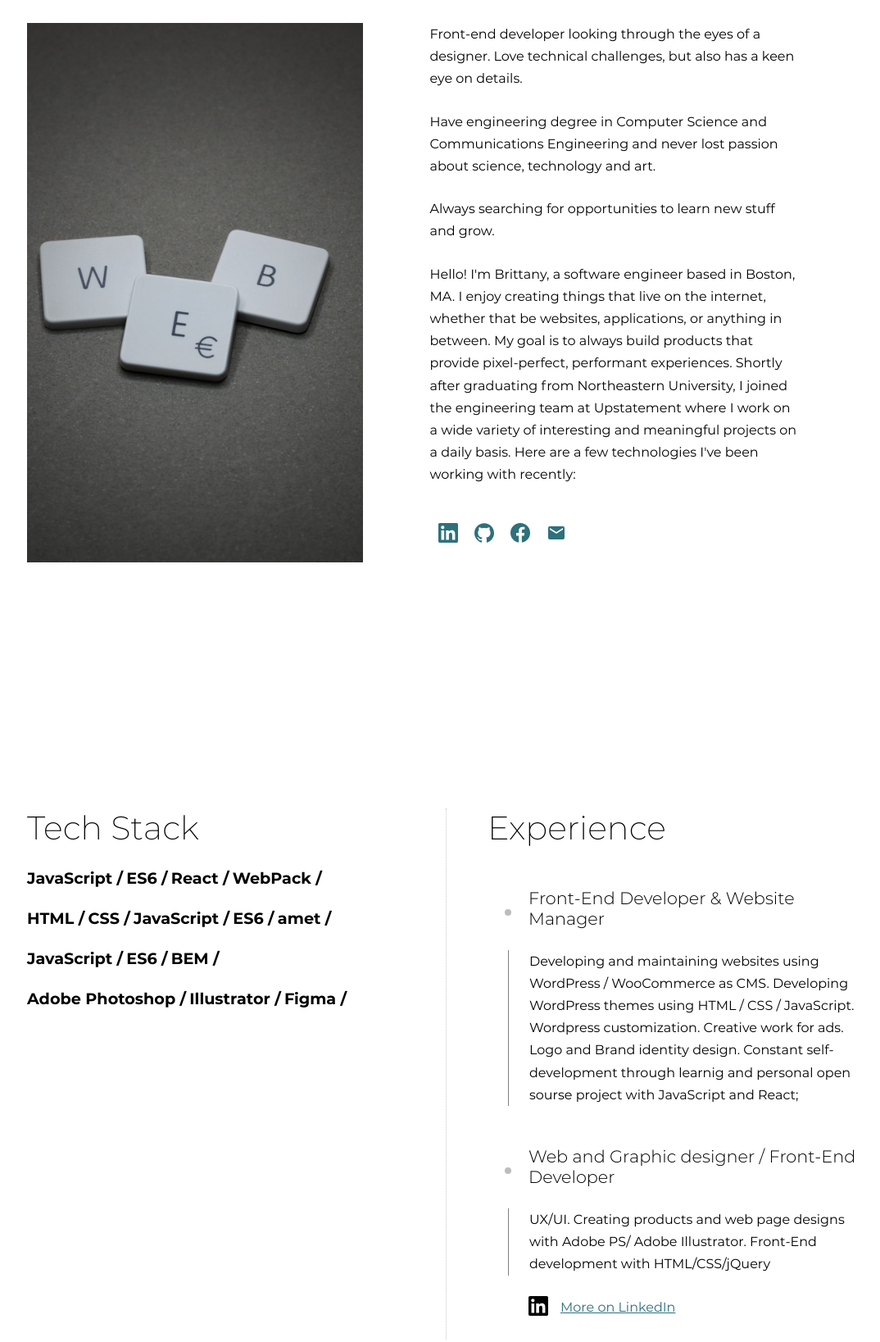
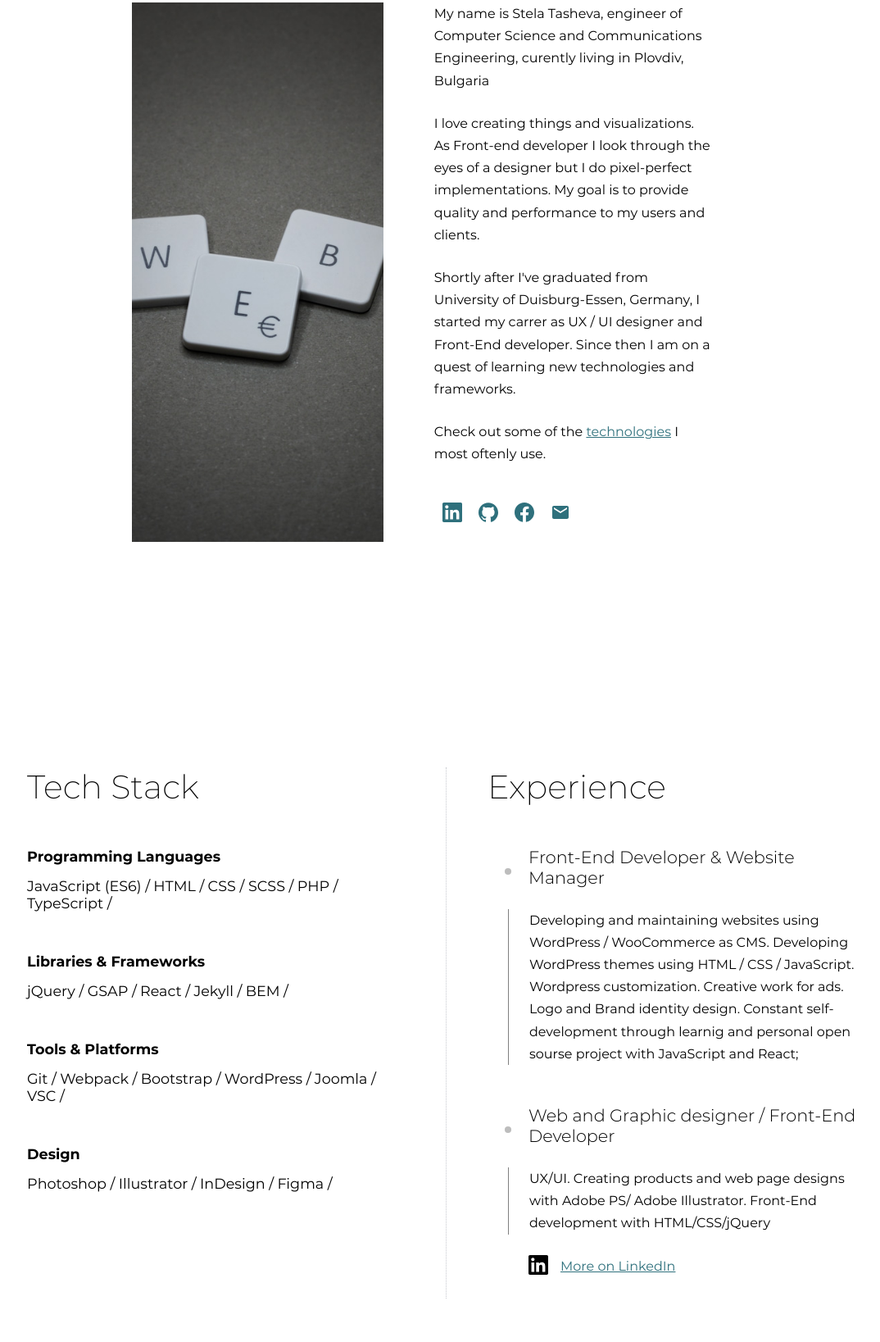
Before and after one commit to tangratannakra/online-portfolio, a website built with webpack: page src/index.html in a window 1280 px wide. Shown: the part 1045-2682 px from the top of the page at 82% size, without its empty margins (95-1169 px from the left). Built offline with nearby package versions, Linux system fonts and the light colour scheme.

Commit message:
fixed content and styling of about section and tech stack section

```diff
--- a/src/index.html
+++ b/src/index.html
@@ -188,7 +188,7 @@
                 </svg></a>
             </div>
             <div class="social-icon__item">
-              <a href="https://www.facebook.com/tangratannakra" target="_blank">
+              <a href="mailto:someone@yoursite.com?subject=Mail from Portfolio Site" target="_blank">
                 <svg xmlns="http://www.w3.org/2000/svg" height="24" viewBox="0 0 24 24" width="24">
                   <title>mail icon</title>
                   <path
@@ -205,7 +205,7 @@
     </div>
 
     <main>
-      <div id="bio" class="section section--big">
+      <div id="bio" class="section section--middle">
         <div class="section__title">
           <h1>About me</h1>
         </div>
@@ -215,26 +215,15 @@
             <!-- <img src="src/img/bio.jpg" alt="personal avatar"> -->
           </div>
           <div class=about-me__content>
-
-            <p>Front-end developer looking through the eyes of a designer. Love technical
-              challenges,
-              but also has a
-              keen eye on details.</p>
-            <p>Have engineering degree in Computer Science and Communications Engineering and never
-              lost passion about science, technology and art. </p>
-            <p>Always searching for opportunities to learn new stuff and grow.</p>
-            <p>
-              Hello! I'm Brittany, a software engineer based in Boston, MA.
-
-              I enjoy creating things that live on the internet, whether that be websites, applications, or anything in
-              between. My goal is to always build products that provide pixel-perfect, performant experiences.
-
-              Shortly after graduating from Northeastern University, I joined the engineering team at Upstatement where
-              I work on a wide variety of interesting and meaningful projects on a daily basis.
-
-              Here are a few technologies I've been working with recently:
+            <p>My name is Stela Tasheva, engineer of Computer Science and Communications Engineering, curently living in
+              Plovdiv, Bulgaria</p>
+            <p>I love creating things and visualizations. As Front-end developer I look through the eyes of a designer
+              but I do pixel-perfect implementations. My goal is to provide quality and performance to my users and
+              clients.</p>
+            <p>Shortly after I've graduated from University of Duisburg-Essen, Germany, I started my carrer as UX / UI
+              designer and Front-End developer. Since then I am on a quest of learning new technologies and frameworks.
             </p>
-
+            <p>Check out some of the <a href="#experience">technologies</a> I most oftenly use.</p>
             <div class="social-icon">
               <div class="social-icon__container">
                 <div class="social-icon__item">
@@ -260,7 +249,7 @@
                     </svg></a>
                 </div>
                 <div class="social-icon__item">
-                  <a href="https://www.facebook.com/tangratannakra" target="_blank">
+                  <a href="mailto:someone@yoursite.com?subject=Mail from Portfolio Site" target="_blank">
                     <svg xmlns="http://www.w3.org/2000/svg" height="24" viewBox="0 0 24 24" width="24">
                       <title>mail icon</title>
                       <path
@@ -280,24 +269,35 @@
             <h1>Tech Stack</h1>
             <ul class="tech-stack__ul">
               <ul>
-                <li>JavaScript</li>
-                <li>ES6</li>
-                <li>React</li>
-                <li>WebPack</li>
+                <li class="tech-stack__ul--title">Programming Languages</li>
+                <li>JavaScript (ES6)</li>
+                <li>HTML</li>
+                <li>CSS / SCSS</li>
+                <li>PHP</li>
+                <li>TypeScript</li>
               </ul>
               <ul>
-                <li>HTML</li>
-                <li>CSS</li>
-                <li>JavaScript</li>
-                <li>ES6</li>
-                <li>amet</li>
-                <li>JavaScript</li>
-                <li>ES6</li>
+                <li class="tech-stack__ul--title">Libraries & Frameworks</li>
+                <li>jQuery</li>
+                <li>GSAP</li>
+                <li>React</li>
+                <li>Jekyll</li>
                 <li>BEM</li>
               </ul>
               <ul>
-                <li>Adobe Photoshop</li>
+                <li class="tech-stack__ul--title">Tools & Platforms</li>
+                <li>Git</li>
+                <li>Webpack</li>
+                <li>Bootstrap</li>
+                <li>WordPress</li>
+                <li>Joomla</li>
+                <li>VSC</li>
+              </ul>
+              <ul>
+                <li class="tech-stack__ul--title">Design</li>
+                <li>Photoshop</li>
                 <li>Illustrator</li>
+                <li>InDesign</li>
                 <li>Figma</li>
               </ul>
             </ul>
@@ -380,7 +380,7 @@
             <li>Maintaining data and content</li>
           </ul>
         </div>
-        <div class="contacts__cta"><a href="mailto:someone@yoursite.com?subject=Mail from Our Site">Contact Me</a>
+        <div class="contacts__cta"><a href="mailto:someone@yoursite.com?subject=Mail from Portfolio Site">Contact Me</a>
         </div>
 
     </main>
@@ -421,8 +421,8 @@
                 </svg></a>
             </div>
             <div class="social-icon__item">
-              <a href="https://www.facebook.com/tangratannakra" target="_blank">
-                <svg xmlns="http://www.w3.org/2000/svg" height="24" viewBox="0 0 24 24" width="24">
+              <a href="mailto:someone@yoursite.com?subject=Mail from Portfolio Site" target="_blank">
+                <svg xmlns="http://www.w3.org/2000/svg" width="24" height="24" viewBox="0 0 24 24">
                   <title>mail icon</title>
                   <path
                     d="M20 4H4c-1.1 0-1.99.9-1.99 2L2 18c0 1.1.9 2 2 2h16c1.1 0 2-.9 2-2V6c0-1.1-.9-2-2-2zm0 4l-8 5-8-5V6l8 5 8-5v2z" />
--- a/src/styles/_about-me.scss
+++ b/src/styles/_about-me.scss
@@ -33,6 +33,7 @@
 
         @include minSmall {
             width: 60%;
+            padding: 0 0 0px 8%;
         }
 
         @include minLarge {
--- a/src/styles/_section.scss
+++ b/src/styles/_section.scss
@@ -35,7 +35,7 @@
         }
 
         @include minLarge {
-            padding: 150px 25%;
+            // padding: 150px 25%;
         }
     }
 
--- a/src/styles/_tech-stack.scss
+++ b/src/styles/_tech-stack.scss
@@ -2,22 +2,35 @@
 
     &__ul {
         list-style: none;
+        padding-top: 25px;
+
+        li.tech-stack__ul--title {
+            display: block;
+            font-size: 1.1rem;
+            font-weight: 700;
+            padding-bottom: 15px;
+        }
 
         li {
             display: inline-block;
-            font-size: 1.2rem;
-            font-weight: 600;
-            padding-bottom: 25px;
+            font-size: 1.1rem;
+            font-weight: 500;
 
+        }
+
+        li:not(.tech-stack__ul--title) {
             &:after {
                 content: " / ";
             }
         }
 
+
+        ul {
+            padding-bottom: 50px;
+        }
+
         ul:last-of-type {
-            li {
-                padding-bottom: 0px;
-            }
+            padding-bottom: 0px;
         }
 
     }
```
